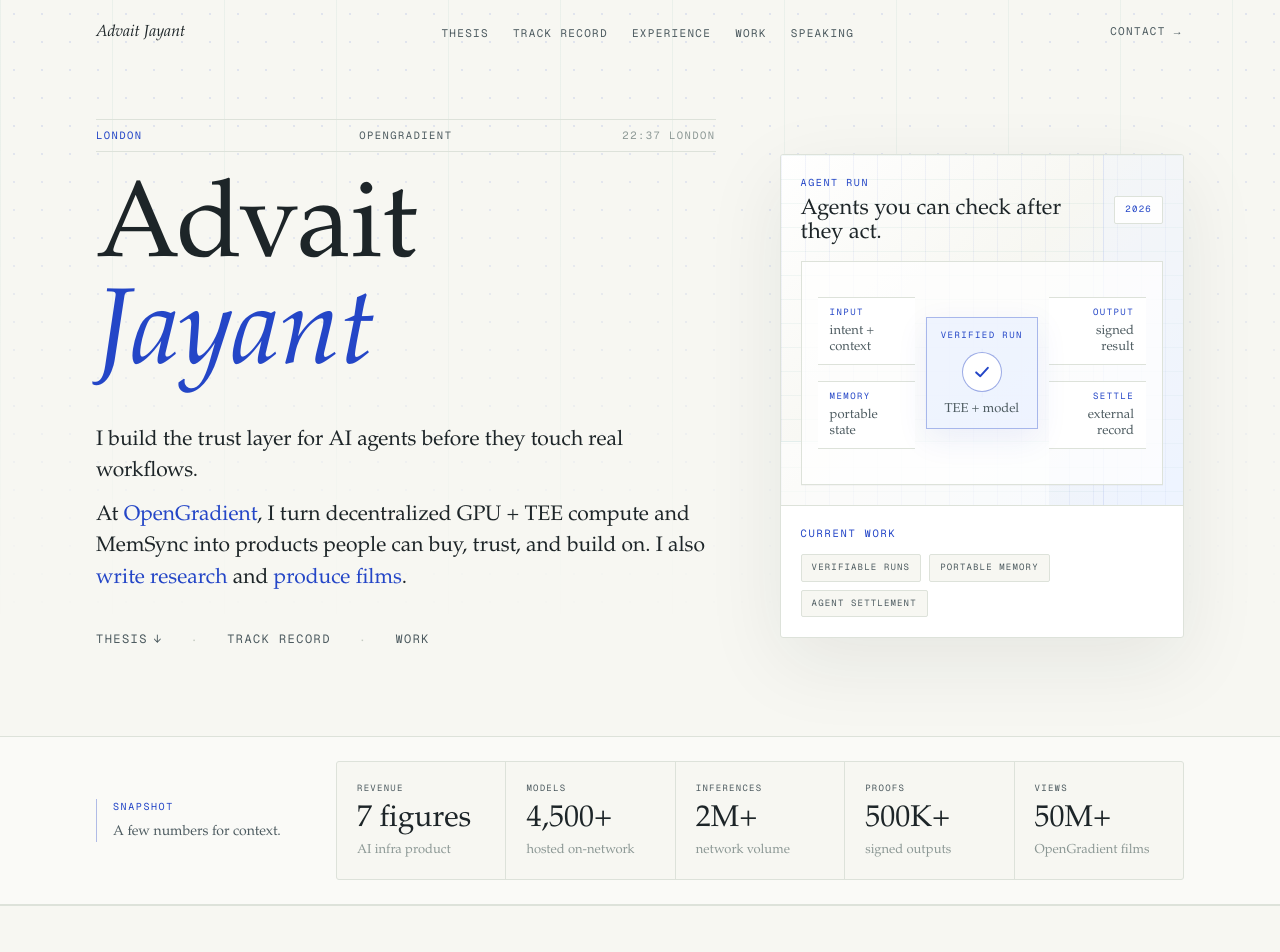
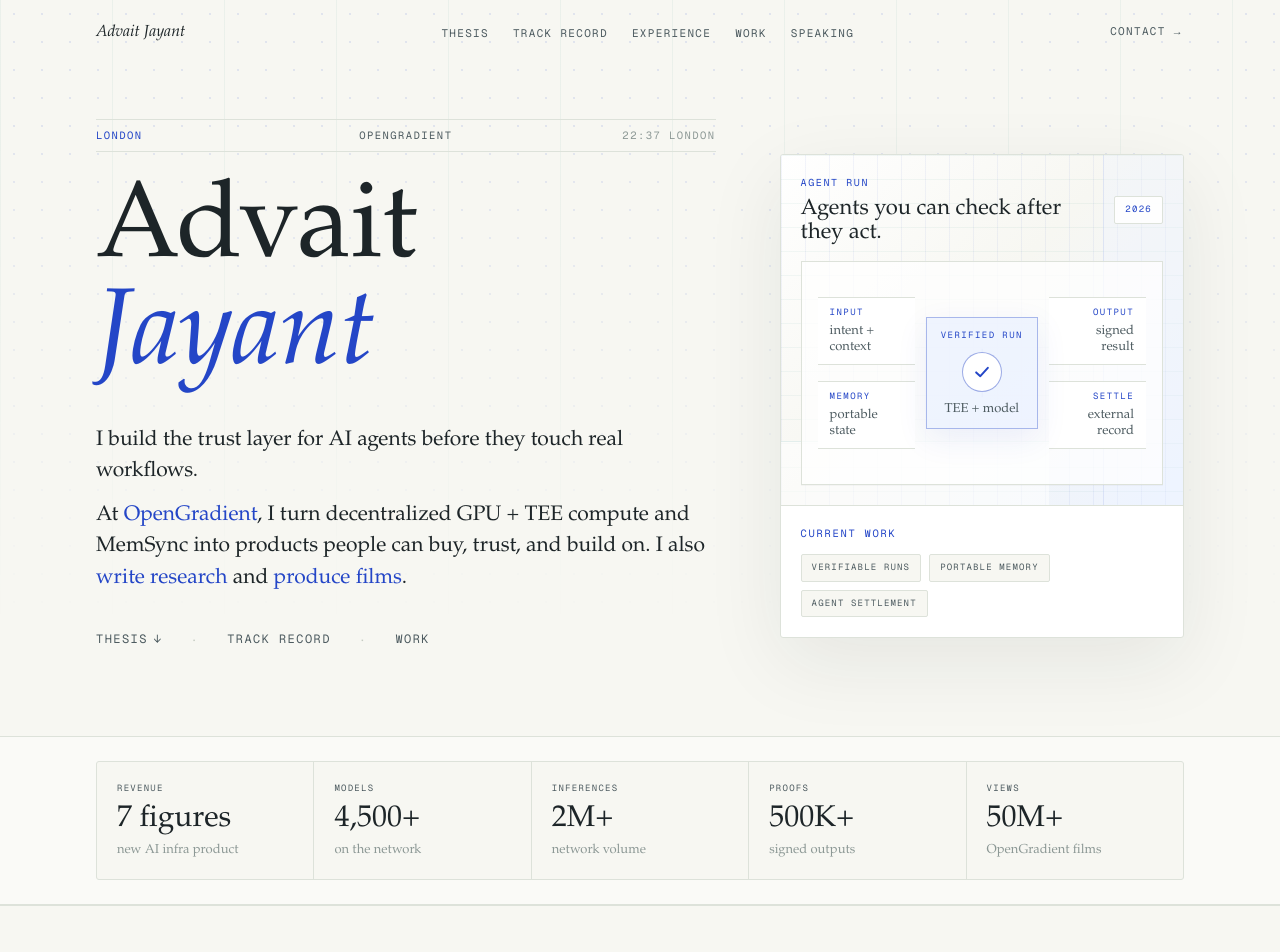
Before and after one commit to 0xadvait/personal_web, a Next.js app: page / in a window 1280 px wide. Shown: the top 952 px of the page. Built offline with nearby package versions, Linux system fonts and the light colour scheme.

Commit message:
Simplify proof strip

```diff
--- a/src/components/ProofStrip.js
+++ b/src/components/ProofStrip.js
@@ -1,8 +1,8 @@
 import Reveal from './Reveal';
 
 const proof = [
-  { value: '7 figures', label: 'Revenue', detail: 'AI infra product' },
-  { value: '4,500+', label: 'Models', detail: 'hosted on-network' },
+  { value: '7 figures', label: 'Revenue', detail: 'new AI infra product' },
+  { value: '4,500+', label: 'Models', detail: 'on the network' },
   { value: '2M+', label: 'Inferences', detail: 'network volume' },
   { value: '500K+', label: 'Proofs', detail: 'signed outputs' },
   { value: '50M+', label: 'Views', detail: 'OpenGradient films' },
@@ -13,15 +13,7 @@ export default function ProofStrip() {
     <section aria-label="Selected outcomes" className="border-y border-border bg-surface/35">
       <div className="mx-auto max-w-6xl px-5 sm:px-8">
         <Reveal>
-          <div className="grid gap-5 py-5 sm:py-6 lg:grid-cols-[220px_1fr] lg:items-center">
-            <div className="border-l border-accent/35 pl-4">
-              <div className="font-mono text-[10px] uppercase tracking-[0.16em] text-accent">
-                Snapshot
-              </div>
-              <p className="mt-2 max-w-xs font-serif text-[14px] leading-[1.45] text-fg-muted">
-                A few numbers for context.
-              </p>
-            </div>
+          <div className="py-5 sm:py-6">
             <div className="grid grid-cols-2 gap-px overflow-hidden rounded-[3px] border border-border bg-border sm:grid-cols-5">
               {proof.map((item, index) => (
                 <dl
```
